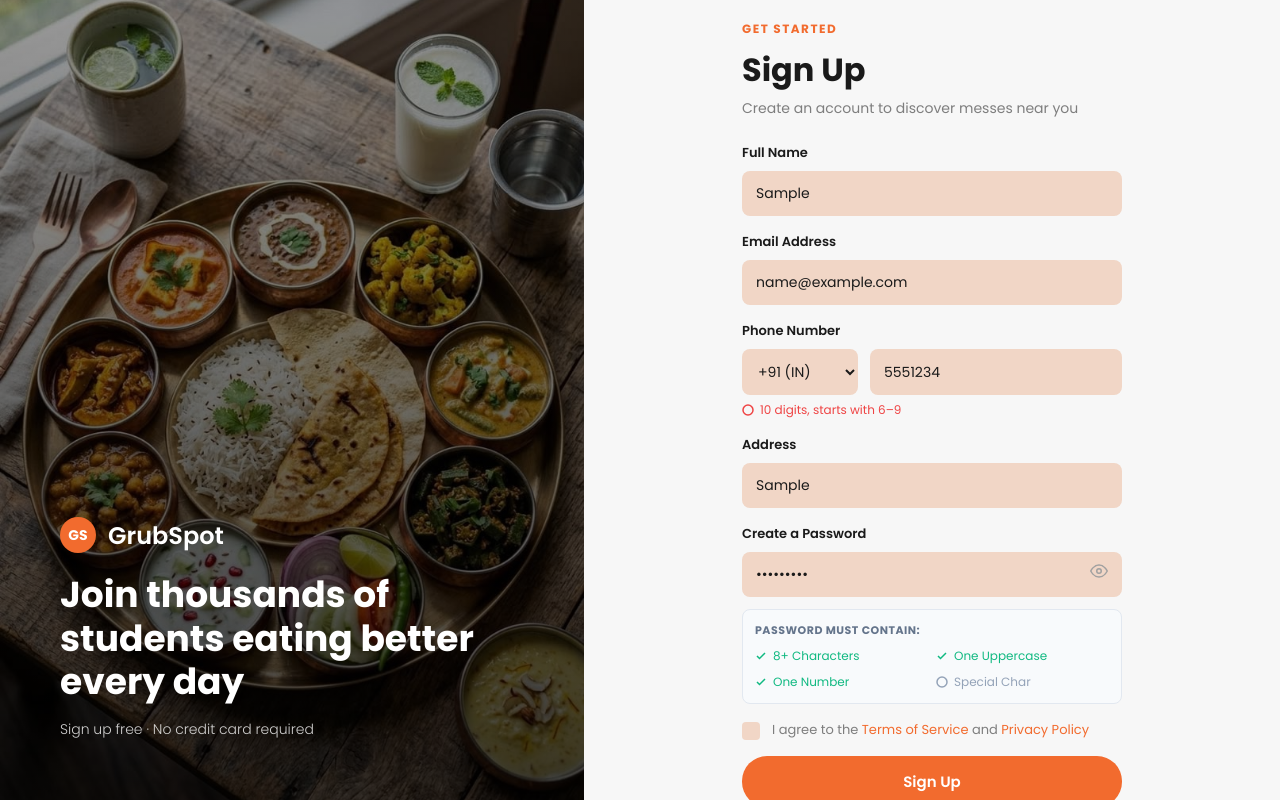
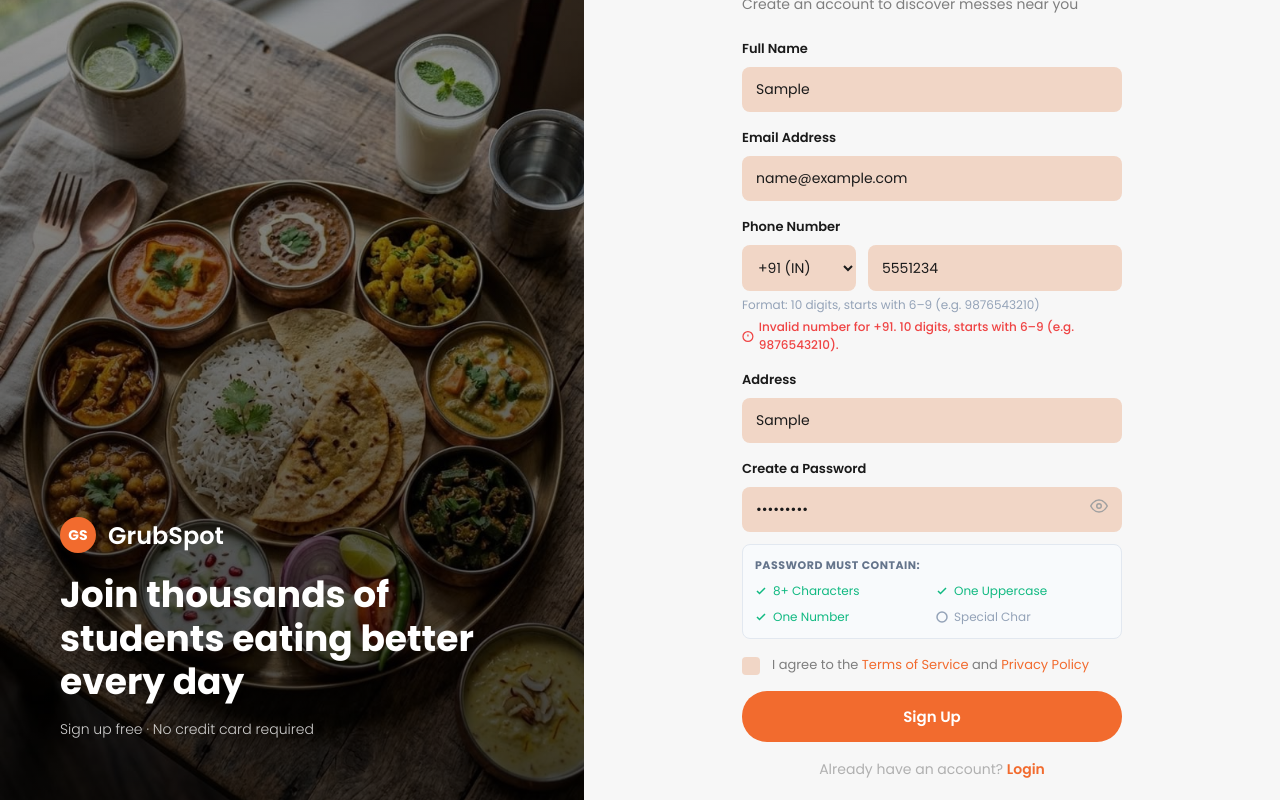
Before and after one commit to sneha23127/grub-ui, a React (Vite) app: page /signup in a window 1280 px wide. Both pictures are taken after typing "Sample", "name@example.com", "5551234", "Sample", "Sample123" into the empty fields and a click on the button "Sign Up". Built offline with nearby package versions, Linux system fonts and the light colour scheme.

Commit message:
verificationn

```diff
--- a/src/pages/Signup.jsx
+++ b/src/pages/Signup.jsx
@@ -3,61 +3,34 @@ import { Link, useNavigate } from 'react-router-dom';
 import axios from 'axios';
 import signupBg from '../assets/signup-bg.png';
 
-// Per-country phone validation rules
+// Per-country phone validation rules — IN, UK, UAE only
 const PHONE_RULES = {
   '+91': {
     label: 'IN',
     digits: 10,
     pattern: /^[6-9]\d{9}$/,
     placeholder: '98765 43210',
-    hint: '10 digits, starts with 6–9'
-  },
-  '+1': {
-    label: 'US/CA',
-    digits: 10,
-    pattern: /^[2-9]\d{2}[2-9]\d{6}$/,
-    placeholder: '2015551234',
-    hint: '10 digits (area code + number)'
+    hint: '10 digits, starts with 6–9 (e.g. 9876543210)'
   },
   '+44': {
     label: 'UK',
     digits: 10,
     pattern: /^[1-9]\d{8,9}$/,
-    placeholder: '7911123456',
-    hint: '9–10 digits (without leading 0)'
-  },
-  '+61': {
-    label: 'AU',
-    digits: 9,
-    pattern: /^[2-9]\d{8}$/,
-    placeholder: '412345678',
-    hint: '9 digits (without leading 0)'
-  },
-  '+49': {
-    label: 'DE',
-    digits: 10,
-    pattern: /^[1-9]\d{9}$/,
-    placeholder: '15123456789',
-    hint: '10–11 digits (without leading 0)'
+    placeholder: '7911 123456',
+    hint: '9–10 digits without leading 0 (e.g. 7911123456)'
   },
   '+971': {
     label: 'UAE',
     digits: 9,
     pattern: /^[0-9]\d{8}$/,
     placeholder: '501234567',
-    hint: '9 digits'
-  },
-  '+65': {
-    label: 'SG',
-    digits: 8,
-    pattern: /^[689]\d{7}$/,
-    placeholder: '91234567',
-    hint: '8 digits, starts with 6, 8, or 9'
+    hint: '9 digits (e.g. 501234567)'
   },
 };
 
 function Signup() {
   const [showPassword, setShowPassword] = useState(false);
+  const [phoneError, setPhoneError] = useState('');
   const navigate = useNavigate();
 
   const [formData, setFormData] = useState({
@@ -80,15 +53,34 @@ function Signup() {
       // Clear phone number when country code changes so stale digits don't persist
       ...(name === 'countryCode' ? { phoneNum: '' } : {})
     }));
+
+    // Live phone validation feedback
+    if (name === 'phoneNum' || name === 'countryCode') {
+      const code = name === 'countryCode' ? value : formData.countryCode;
+      const num  = name === 'phoneNum'    ? value : '';
+      const rule = PHONE_RULES[code];
+      if (!num) {
+        setPhoneError('');
+      } else {
+        const raw = num.replace(/\s/g, '');
+        if (rule && !rule.pattern.test(raw)) {
+          setPhoneError(`Invalid number for ${code}. ${rule.hint}.`);
+        } else {
+          setPhoneError('');
+        }
+      }
+    }
   };
 
   // Derived phone rule for currently selected country code
   const phoneRule = PHONE_RULES[formData.countryCode] || {
-    digits: 10, pattern: /^\d{7,15}$/, placeholder: 'Phone number', hint: '7–15 digits'
+    digits: 15, pattern: /^\d{7,15}$/, placeholder: 'Phone number', hint: '7–15 digits'
   };
 
   // Live validity check (only shown after user starts typing)
-  const phoneValid = phoneRule.pattern.test(formData.phoneNum.replace(/\s/g, ''));
+  const phoneValid = formData.phoneNum
+    ? phoneRule.pattern.test(formData.phoneNum.replace(/\s/g, ''))
+    : null;
 
   const handleSignup = async (e) => {
     e.preventDefault();
@@ -107,8 +99,10 @@ function Signup() {
 
     // Country-specific phone validation
     const rawPhone = formData.phoneNum.replace(/\s/g, '');
-    if (!phoneRule.pattern.test(rawPhone)) {
-      alert(`Invalid phone number. ${phoneRule.hint} required for ${formData.countryCode}.`);
+    if (!rawPhone || !phoneRule.pattern.test(rawPhone)) {
+      const msg = `Invalid phone number for ${formData.countryCode}. ${phoneRule.hint}.`;
+      setPhoneError(msg);
+      alert(msg);
       return;
     }
 
@@ -188,14 +182,15 @@ function Signup() {
             <div className="input-group">
               <label className="input-label">Phone Number</label>
               <div className="phone-inputs">
-                <select name="countryCode" value={formData.countryCode} onChange={handleChange} className="input-field country-code">
+                <select
+                  name="countryCode"
+                  value={formData.countryCode}
+                  onChange={handleChange}
+                  className="input-field country-code"
+                >
                   <option value="+91">+91 (IN)</option>
-                  <option value="+1">+1 (US/CA)</option>
                   <option value="+44">+44 (UK)</option>
-                  <option value="+61">+61 (AU)</option>
-                  <option value="+49">+49 (DE)</option>
                   <option value="+971">+971 (UAE)</option>
-                  <option value="+65">+65 (SG)</option>
                 </select>
                 <input
                   type="tel"
@@ -205,28 +200,56 @@ function Signup() {
                   className="input-field phone-number"
                   placeholder={phoneRule.placeholder}
                   maxLength={phoneRule.digits + 2}
+                  style={{
+                    borderColor: formData.phoneNum
+                      ? (phoneValid ? '#10B981' : '#EF4444')
+                      : undefined
+                  }}
                 />
               </div>
-              {/* Per-country format hint */}
+
+              {/* Format hint — always visible in grey */}
+              <div style={{ marginTop: '5px', fontSize: '12px', color: '#94A3B8' }}>
+                Format: {phoneRule.hint}
+              </div>
+
+              {/* Inline error — only shown when input is invalid */}
+              {phoneError && (
                 <div style={{
-                marginTop: '6px',
+                  marginTop: '4px',
                   fontSize: '12px',
+                  color: '#EF4444',
                   display: 'flex',
                   alignItems: 'center',
-                gap: '6px',
-                color: formData.phoneNum
-                  ? (phoneValid ? '#10B981' : '#EF4444')
-                  : '#94A3B8'
+                  gap: '5px',
+                  fontWeight: '500'
                 }}>
-                <svg width="12" height="12" viewBox="0 0 24 24" fill="none" stroke="currentColor" strokeWidth="3">
-                  {formData.phoneNum
-                    ? (phoneValid
-                        ? <polyline points="20 6 9 17 4 12"></polyline>
-                        : <circle cx="12" cy="12" r="10"></circle>)
-                    : <circle cx="12" cy="12" r="10"></circle>}
+                  <svg width="13" height="13" viewBox="0 0 24 24" fill="none" stroke="currentColor" strokeWidth="2.5">
+                    <circle cx="12" cy="12" r="10"/>
+                    <line x1="12" y1="8" x2="12" y2="12"/>
+                    <line x1="12" y1="16" x2="12.01" y2="16"/>
                   </svg>
-                {phoneRule.hint}
+                  {phoneError}
                 </div>
+              )}
+
+              {/* Valid tick — shown when input is valid */}
+              {phoneValid && !phoneError && (
+                <div style={{
+                  marginTop: '4px',
+                  fontSize: '12px',
+                  color: '#10B981',
+                  display: 'flex',
+                  alignItems: 'center',
+                  gap: '5px',
+                  fontWeight: '500'
+                }}>
+                  <svg width="13" height="13" viewBox="0 0 24 24" fill="none" stroke="currentColor" strokeWidth="2.5">
+                    <polyline points="20 6 9 17 4 12"/>
+                  </svg>
+                  Valid phone number
+                </div>
+              )}
             </div>
 
             {/* Role Specific Fields */}
```
Lines whose indentation alone changed are shown as unchanged.
